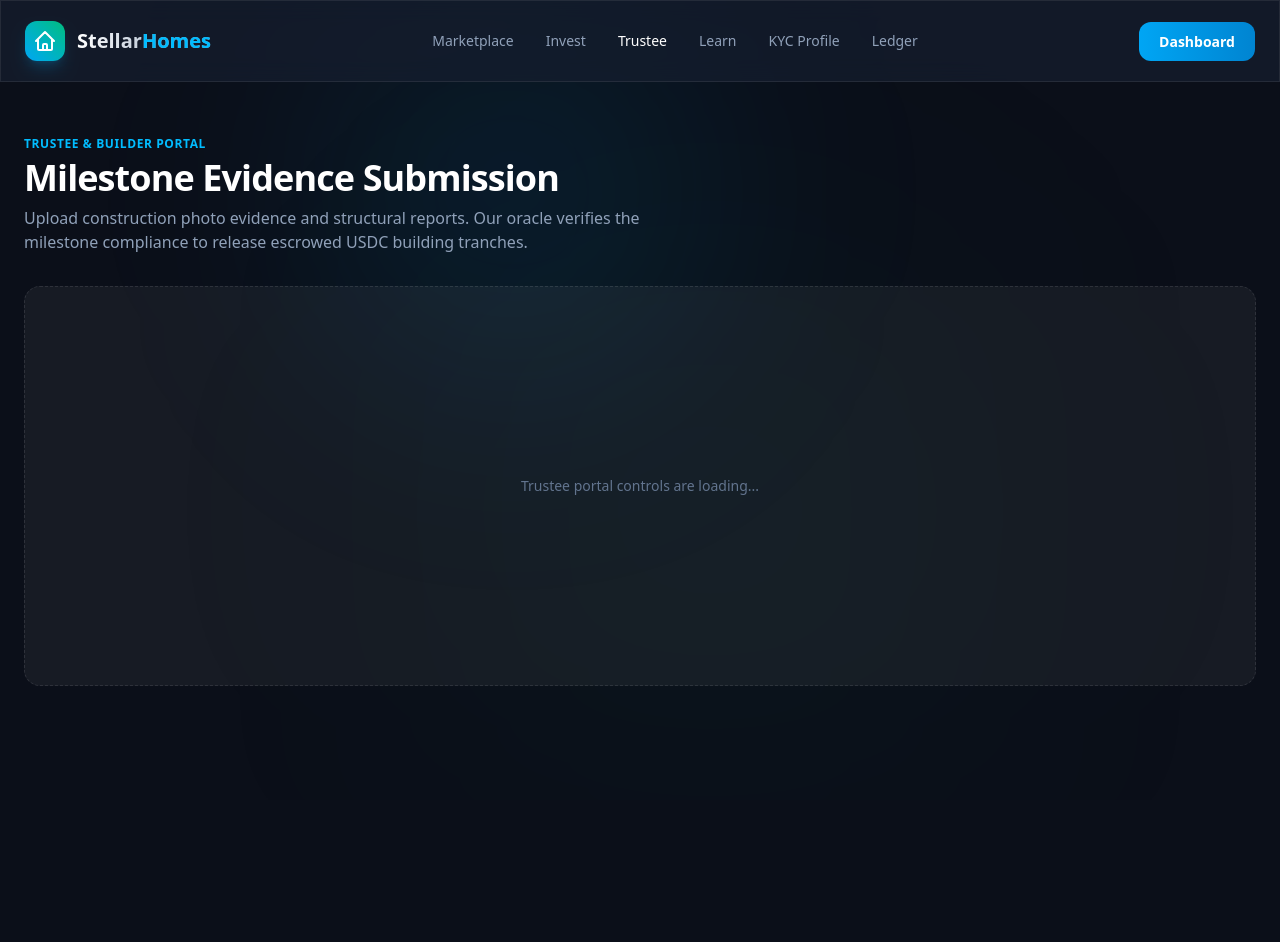
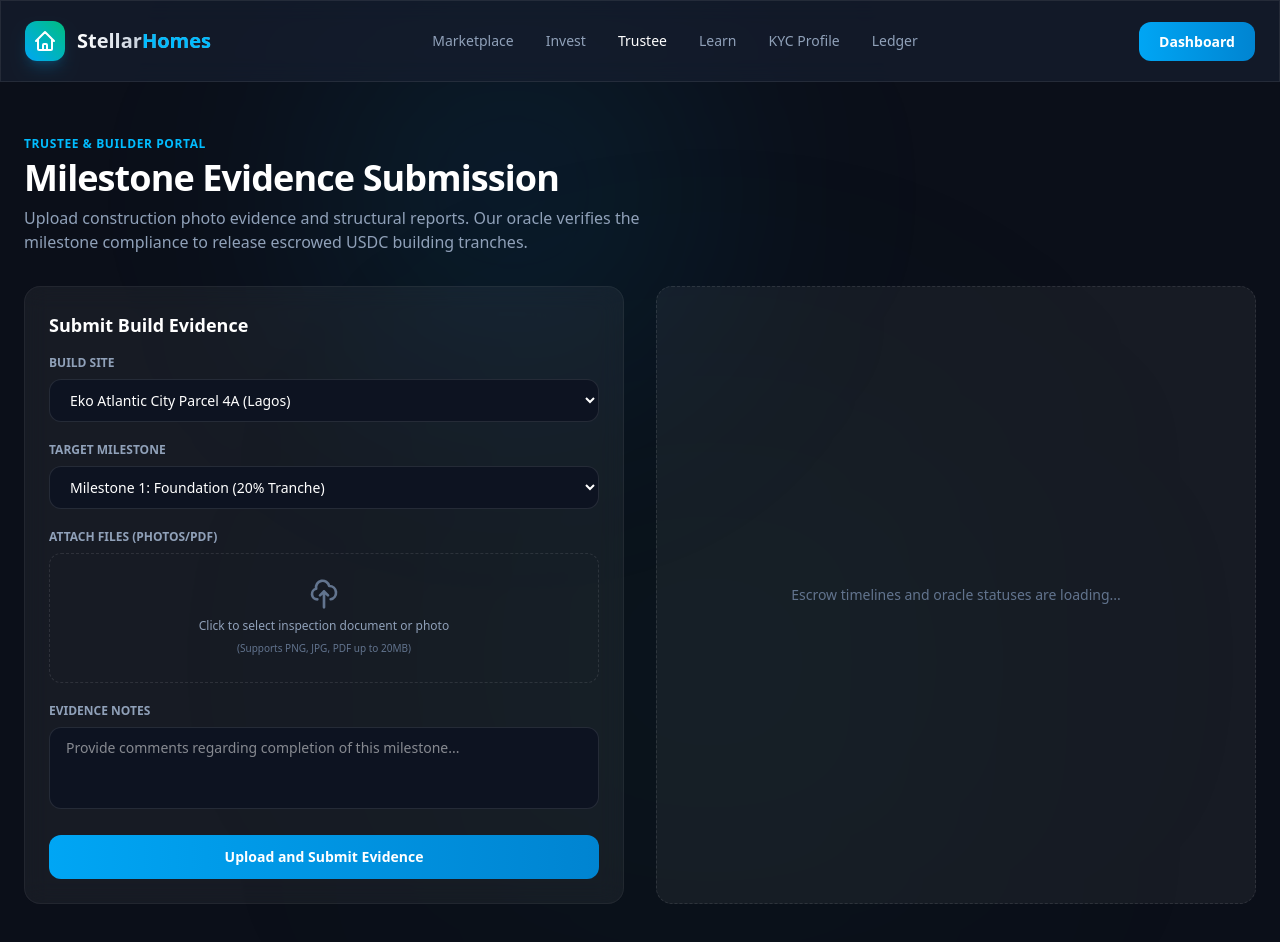
Before and after one commit to NeonsLabs/stellar-homes-frontend, a Next.js app: page /trustee in a window 1280 px wide. Shown: the top 942 px of the page. Before the commit the page ends 800 px from the top, so only its background shows below. Built offline with nearby package versions, Linux system fonts and the light colour scheme.

Commit message:
feat: implement milestone photo and report upload simulator for trustees

```diff
--- a/src/app/trustee/page.tsx
+++ b/src/app/trustee/page.tsx
@@ -4,6 +4,33 @@ import React, { useState } from "react";
 import Link from "next/link";
 
 export default function TrusteePage() {
+  const [selectedProject, setSelectedProject] = useState("Lagos");
+  const [selectedMilestone, setSelectedMilestone] = useState("Foundation");
+  const [fileName, setFileName] = useState("");
+  const [evidenceDesc, setEvidenceDesc] = useState("");
+  const [isUploading, setIsUploading] = useState(false);
+  const [uploadSuccess, setUploadSuccess] = useState(false);
+
+  const handleUploadEvidence = (e: React.FormEvent) => {
+    e.preventDefault();
+    setIsUploading(true);
+    setTimeout(() => {
+      setIsUploading(false);
+      setUploadSuccess(true);
+    }, 2500);
+  };
+
+  const simulateFileSelect = () => {
+    const names = [
+      "foundation_inspection_north.jpg",
+      "concrete_pouring_mix_report.pdf",
+      "brickwork_level_one_photos.zip",
+      "roofing_timber_truss_receipts.pdf",
+    ];
+    const randomName = names[Math.floor(Math.random() * names.length)];
+    setFileName(randomName);
+  };
+
   return (
     <div className="min-h-screen bg-[#0b0f19] text-[#f8fafc] relative selection:bg-sky-500 selection:text-white overflow-x-hidden">
       {/* Ambient background gradients */}
@@ -50,9 +77,108 @@ export default function TrusteePage() {
           </p>
         </div>
 
-        {/* Placeholder for Photo Upload Simulator & Build Escrow Drawdowns (Steps 11 and 12) */}
-        <div className="min-h-[400px] flex items-center justify-center border border-dashed border-white/10 rounded-2xl bg-white/5">
-          <p className="text-slate-500 text-sm">Trustee portal controls are loading...</p>
+        <div className="grid grid-cols-1 lg:grid-cols-2 gap-8">
+          {/* Evidence Upload Form (Commit 11) */}
+          <div className="rounded-2xl border border-white/5 bg-white/5 backdrop-blur-md p-6">
+            <h2 className="text-lg font-bold text-white mb-4">Submit Build Evidence</h2>
+            {uploadSuccess ? (
+              <div className="p-6 rounded-xl border border-sky-500/20 bg-sky-500/5 text-center">
+                <svg className="w-12 h-12 text-sky-400 mx-auto mb-3" fill="none" stroke="currentColor" viewBox="0 0 24 24">
+                  <path strokeLinecap="round" strokeLinejoin="round" strokeWidth="2" d="M5 13l4 4L19 7" />
+                </svg>
+                <h3 className="text-white font-bold mb-1">Evidence Dispatched!</h3>
+                <p className="text-slate-400 text-xs mb-4">
+                  File uploaded to IPFS. Stellar Smart Contract oracle check is running in the background.
+                </p>
+                <button
+                  onClick={() => { setUploadSuccess(false); setFileName(""); setEvidenceDesc(""); }}
+                  className="px-4 py-2 text-xs font-bold text-sky-400 border border-sky-500/20 rounded-lg hover:bg-sky-500/10 transition-colors uppercase tracking-wider"
+                >
+                  New Upload
+                </button>
+              </div>
+            ) : (
+              <form onSubmit={handleUploadEvidence} className="space-y-5">
+                <div>
+                  <label className="block text-xs font-bold text-slate-400 uppercase mb-2">Build Site</label>
+                  <select
+                    value={selectedProject}
+                    onChange={(e) => setSelectedProject(e.target.value)}
+                    className="w-full bg-[#0d1321] border border-white/10 rounded-xl px-4 py-2.5 text-sm text-white focus:outline-none focus:border-sky-500 transition-colors"
+                  >
+                    <option value="Lagos">Eko Atlantic City Parcel 4A (Lagos)</option>
+                    <option value="Lekki">Lekki Phase II Residential (Lagos)</option>
+                  </select>
+                </div>
+
+                <div>
+                  <label className="block text-xs font-bold text-slate-400 uppercase mb-2">Target Milestone</label>
+                  <select
+                    value={selectedMilestone}
+                    onChange={(e) => setSelectedMilestone(e.target.value)}
+                    className="w-full bg-[#0d1321] border border-white/10 rounded-xl px-4 py-2.5 text-sm text-white focus:outline-none focus:border-sky-500 transition-colors"
+                  >
+                    <option value="Foundation">Milestone 1: Foundation (20% Tranche)</option>
+                    <option value="Lintels">Milestone 2: Lintels & Columns (25% Tranche)</option>
+                    <option value="Roofing">Milestone 3: Roofing & Enclosure (30% Tranche)</option>
+                    <option value="Finishes">Milestone 4: Internal Finishes (25% Tranche)</option>
+                  </select>
+                </div>
+
+                <div>
+                  <label className="block text-xs font-bold text-slate-400 uppercase mb-2">Attach Files (Photos/PDF)</label>
+                  <div
+                    onClick={simulateFileSelect}
+                    className="border border-dashed border-white/10 rounded-xl p-6 text-center cursor-pointer hover:border-sky-500/50 hover:bg-white/[0.02] transition-all"
+                  >
+                    <svg className="w-8 h-8 text-slate-500 mx-auto mb-2" fill="none" stroke="currentColor" viewBox="0 0 24 24">
+                      <path strokeLinecap="round" strokeLinejoin="round" strokeWidth="2" d="M7 16a4 4 0 01-.88-7.903A5 5 0 1115.9 6L16 6a5 5 0 011 9.9M15 13l-3-3m0 0l-3 3m3-3v12" />
+                    </svg>
+                    {fileName ? (
+                      <span className="text-sm font-semibold text-sky-400 font-mono">{fileName}</span>
+                    ) : (
+                      <>
+                        <span className="block text-xs text-slate-400">Click to select inspection document or photo</span>
+                        <span className="text-[10px] text-slate-500">(Supports PNG, JPG, PDF up to 20MB)</span>
+                      </>
+                    )}
+                  </div>
+                </div>
+
+                <div>
+                  <label className="block text-xs font-bold text-slate-400 uppercase mb-2">Evidence Notes</label>
+                  <textarea
+                    value={evidenceDesc}
+                    onChange={(e) => setEvidenceDesc(e.target.value)}
+                    placeholder="Provide comments regarding completion of this milestone..."
+                    rows={3}
+                    className="w-full bg-[#0d1321] border border-white/10 rounded-xl px-4 py-2.5 text-sm text-white focus:outline-none focus:border-sky-500 transition-colors resize-none"
+                    required
+                  />
+                </div>
+
+                <button
+                  type="submit"
+                  disabled={isUploading}
+                  className="w-full py-3 rounded-xl bg-gradient-to-r from-sky-500 to-sky-600 hover:shadow-lg hover:shadow-sky-500/25 text-white font-bold text-sm transition-all flex items-center justify-center gap-2"
+                >
+                  {isUploading ? (
+                    <>
+                      <span className="w-4 h-4 border-2 border-white/30 border-t-white rounded-full animate-spin"></span>
+                      Hashing and Dispatched to IPFS...
+                    </>
+                  ) : (
+                    "Upload and Submit Evidence"
+                  )}
+                </button>
+              </form>
+            )}
+          </div>
+
+          {/* Right Column: Escrow Drawdowns Placeholder (Commit 12) */}
+          <div className="min-h-[300px] flex items-center justify-center border border-dashed border-white/10 rounded-2xl bg-white/5">
+            <p className="text-slate-500 text-sm">Escrow timelines and oracle statuses are loading...</p>
+          </div>
         </div>
       </main>
     </div>
```
